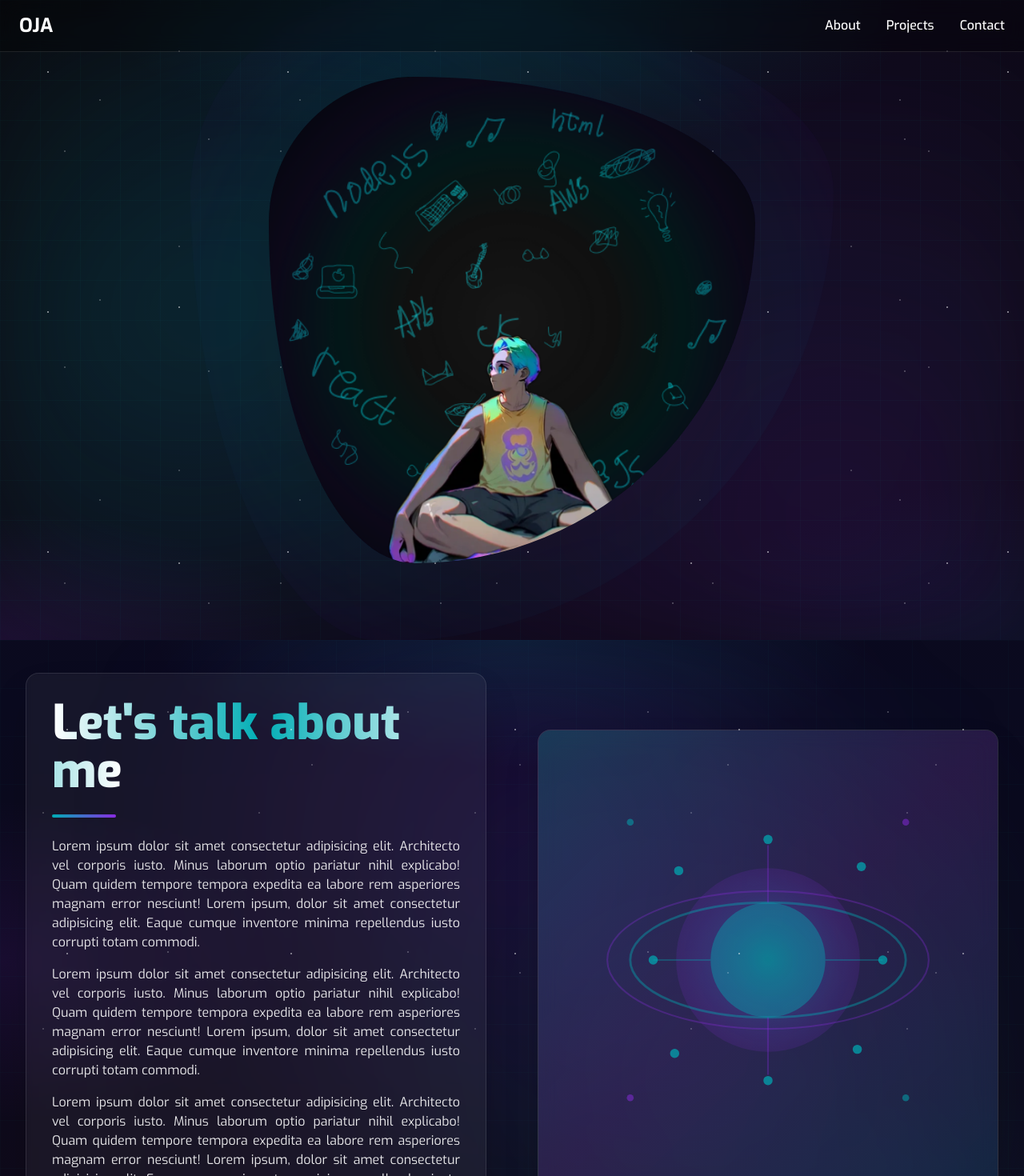
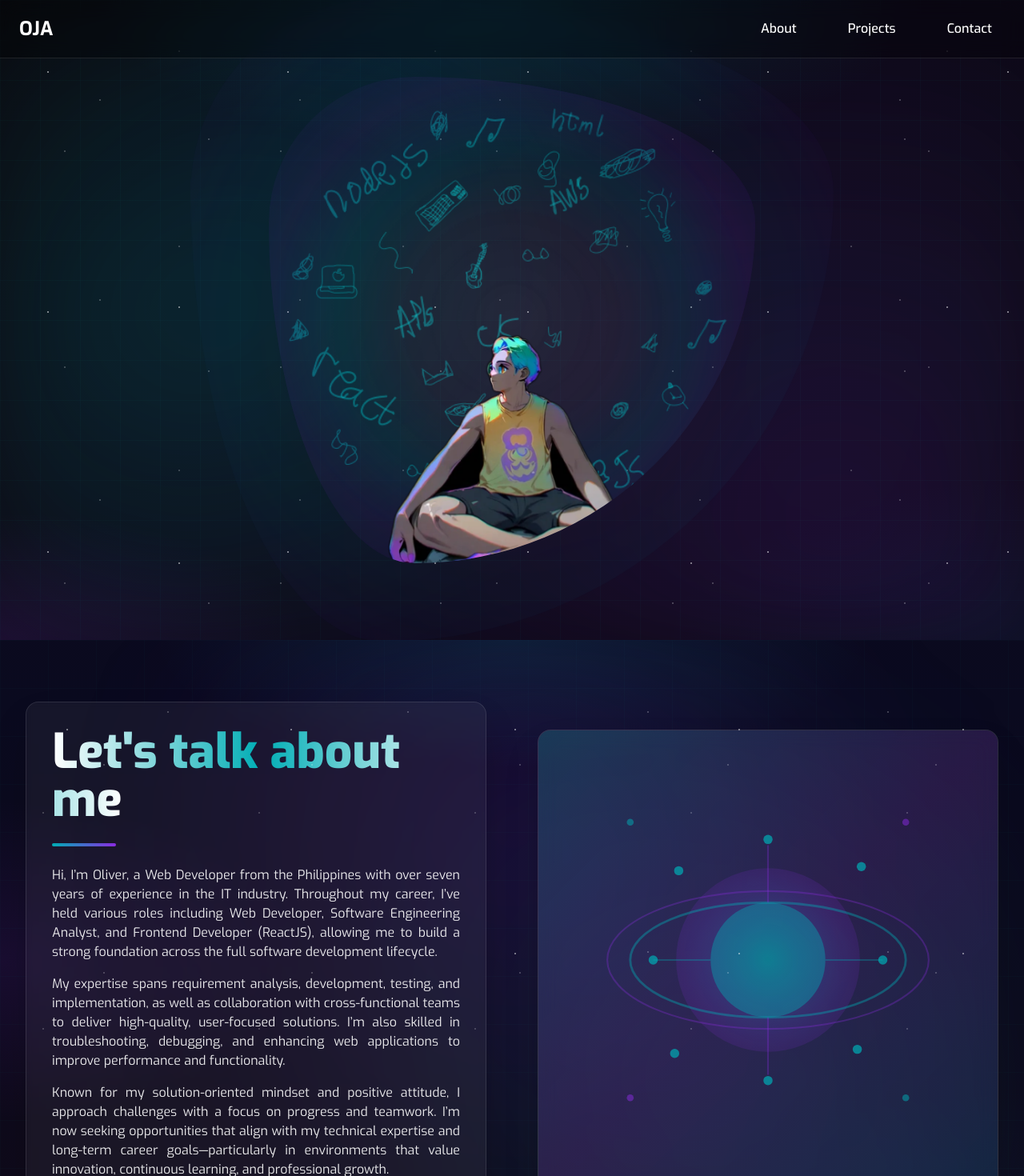
Before and after one commit to revilosemaj/just-start, a Next.js app: page / in a window 1280 px wide. Shown: the top 1470 px of the page at 80% size. Built offline with nearby package versions, Linux system fonts and the light colour scheme.

Commit message:
feat: added about content and improve page styles

```diff
--- a/app/globals.css
+++ b/app/globals.css
@@ -597,3 +597,48 @@ body {
     opacity: 0;
   }
 }
+
+/* Comic Bubble Animations */
+@keyframes bubblePop {
+  0% {
+    opacity: 0;
+    transform: scale(0.8) translateY(10px);
+  }
+  50% {
+    transform: scale(1.05) translateY(-2px);
+  }
+  100% {
+    opacity: 1;
+    transform: scale(1) translateY(0);
+  }
+}
+
+@keyframes bubbleFloat {
+  0%, 100% {
+    transform: translateY(0);
+  }
+  50% {
+    transform: translateY(-3px);
+  }
+}
+
+@keyframes wordPop {
+  0% {
+    opacity: 0;
+    transform: scale(0.5) translateY(5px);
+  }
+  100% {
+    opacity: 1;
+    transform: scale(1) translateY(0);
+  }
+}
+
+.comic-bubble {
+  animation: bubblePop 0.4s ease-out forwards,
+             bubbleFloat 3s ease-in-out infinite;
+  animation-delay: 0s, 0.4s;
+  box-shadow: 0 4px 20px rgba(0, 173, 181, 0.5),
+              0 0 40px rgba(0, 173, 181, 0.3),
+              0 0 60px rgba(138, 43, 226, 0.2),
+              inset 0 0 20px rgba(0, 173, 181, 0.1);
+}
--- a/app/page.tsx
+++ b/app/page.tsx
@@ -11,6 +11,37 @@ export default function Home() {
   );
   const [currentSlide, setCurrentSlide] = useState(0);
   const [isRocketLaunching, setIsRocketLaunching] = useState(false);
+  const [isHeroHovered, setIsHeroHovered] = useState(false);
+  const [visibleWords, setVisibleWords] = useState(0);
+
+  // Word-by-word animation effect
+  useEffect(() => {
+    if (isHeroHovered) {
+      setVisibleWords(0);
+      const words = ["Hi!", "I'm", "Oliver.", "How's", "it", "going!"];
+      const timeouts: NodeJS.Timeout[] = [];
+
+      // Reset and start animation
+      const initialTimeout = setTimeout(() => {
+        setVisibleWords(1); // Show first word immediately after a brief delay
+      }, 100);
+      timeouts.push(initialTimeout);
+
+      // Show remaining words sequentially
+      words.slice(1).forEach((_, index) => {
+        const timeout = setTimeout(() => {
+          setVisibleWords(index + 2); // +2 because index starts at 0 and we already showed word 1
+        }, 100 + (index + 1) * 200); // 200ms delay between each word
+        timeouts.push(timeout);
+      });
+
+      return () => {
+        timeouts.forEach((timeout) => clearTimeout(timeout));
+      };
+    } else {
+      setVisibleWords(0);
+    }
+  }, [isHeroHovered]);
 
   // Refs for each section
   const aboutRef = useRef<HTMLElement>(null);
@@ -112,21 +143,24 @@ export default function Home() {
           <div className="hidden md:flex items-center gap-6 lg:gap-8">
             <button
               onClick={() => scrollToSection("about")}
-              className="text-white hover:text-[#00ADB5] transition-colors font-medium text-sm lg:text-base"
+              className="group relative px-4 py-2 text-white transition-colors font-medium text-sm lg:text-base overflow-hidden"
             >
-              About
+              <span className="relative z-10">About</span>
+              <span className="absolute inset-0 bg-gradient-to-r from-[#00ADB5] to-[#8a2be2] opacity-0 group-hover:opacity-100 transition-opacity duration-300 rounded-lg" />
             </button>
             <button
               onClick={() => scrollToSection("projects")}
-              className="text-white hover:text-[#00ADB5] transition-colors font-medium text-sm lg:text-base"
+              className="group relative px-4 py-2 text-white transition-colors font-medium text-sm lg:text-base overflow-hidden"
             >
-              Projects
+              <span className="relative z-10">Projects</span>
+              <span className="absolute inset-0 bg-gradient-to-r from-[#00ADB5] to-[#8a2be2] opacity-0 group-hover:opacity-100 transition-opacity duration-300 rounded-lg" />
             </button>
             <button
               onClick={() => scrollToSection("contact")}
-              className="text-white hover:text-[#00ADB5] transition-colors font-medium text-sm lg:text-base"
+              className="group relative px-4 py-2 text-white transition-colors font-medium text-sm lg:text-base overflow-hidden"
             >
-              Contact
+              <span className="relative z-10">Contact</span>
+              <span className="absolute inset-0 bg-gradient-to-r from-[#00ADB5] to-[#8a2be2] opacity-0 group-hover:opacity-100 transition-opacity duration-300 rounded-lg" />
             </button>
           </div>
 
@@ -288,14 +322,56 @@ export default function Home() {
             </div>
           </div> */}
           <div className="aura-container w-full h-full flex justify-center items-center relative z-10 px-4">
-            <div className="relative w-full max-w-[20rem] sm:max-w-[28rem] md:max-w-[32rem] lg:max-w-[38rem] aspect-square flex justify-center items-center bg-[url(/doodles_bg.png)] bg-no-repeat bg-cover bg-black rounded-[30%_70%_70%_30%_/_30%_30%_70%_70%] overflow-hidden">
+            <div className="relative w-full max-w-[20rem] sm:max-w-[28rem] md:max-w-[32rem] lg:max-w-[38rem]">
+              <div
+                onMouseEnter={() => setIsHeroHovered(true)}
+                onMouseLeave={() => setIsHeroHovered(false)}
+                className="relative w-full aspect-square flex justify-center items-center bg-[url(/doodles_bg.png)] bg-no-repeat bg-cover rounded-[30%_70%_70%_30%_/_30%_30%_70%_70%] overflow-hidden cursor-pointer transition-all duration-300"
+              >
                 <Image
                   src="/hero_img.png"
                   width={550}
                   height={550}
                   alt="hero image"
-                className="rounded-[30%_70%_70%_30%_/_30%_30%_70%_70%] absolute bottom-[-1.4rem] z-10 w-full h-auto max-w-[90%] sm:max-w-[85%] md:max-w-[80%]"
+                  className={`rounded-[30%_70%_70%_30%_/_30%_30%_70%_70%] absolute bottom-[-1.4rem] z-10 w-full h-auto max-w-[90%] sm:max-w-[85%] md:max-w-[80%] transition-opacity duration-500 ${
+                    isHeroHovered ? "opacity-0" : "opacity-100"
+                  }`}
                 />
+                <Image
+                  src="/hero_img2.png"
+                  width={550}
+                  height={550}
+                  alt="hero image hover"
+                  className={`rounded-[30%_70%_70%_30%_/_30%_30%_70%_70%] absolute bottom-[-1.4rem] z-10 w-full h-auto max-w-[90%] sm:max-w-[85%] md:max-w-[80%] transition-opacity duration-500 ${
+                    isHeroHovered ? "opacity-100" : "opacity-0"
+                  }`}
+                />
+              </div>
+              {isHeroHovered && (
+                <div className="absolute top-[20%] left-[50%] -translate-x-1/2 sm:top-[25%] sm:left-[55%] sm:-translate-x-0 md:top-[30%] md:left-[30%] lg:top-[35%] lg:left-[35%] z-30 pointer-events-none w-[90%] max-w-[280px] sm:w-auto sm:max-w-none">
+                  <div className="comic-bubble hero-hover-text relative bg-gradient-to-br from-[#0a0a0f] via-[#0f0a1a] to-[#1a0033] backdrop-blur-md rounded-xl sm:rounded-2xl px-3 py-2 sm:px-4 sm:py-3 md:px-6 md:py-4 shadow-2xl border border-[#00ADB5] sm:border-2 w-full">
+                    <p className="text-sm sm:text-base md:text-lg lg:text-xl font-bold text-white flex flex-wrap items-center justify-center gap-1 sm:gap-1.5 md:gap-2 drop-shadow-[0_0_6px_rgba(0,173,181,0.8)] sm:drop-shadow-[0_0_8px_rgba(0,173,181,0.8)]">
+                      {["Hi!", "I'm", "Oliver.", "How's", "it", "going!"].map(
+                        (word, index) => (
+                          <span
+                            key={index}
+                            className={`inline-block transition-all duration-300 ${
+                              index < visibleWords
+                                ? "opacity-100 translate-y-0 scale-100"
+                                : "opacity-0 translate-y-2 scale-50"
+                            }`}
+                          >
+                            {word}
+                          </span>
+                        )
+                      )}
+                    </p>
+                    {/* Bubble tail pointing down-left toward head - responsive sizing */}
+                    <div className="absolute top-full left-[20%] sm:left-[25%] w-0 h-0 border-l-[8px] border-r-[8px] border-t-[14px] sm:border-l-[10px] sm:border-r-[10px] sm:border-t-[16px] md:border-l-[12px] md:border-r-[12px] md:border-t-[20px] border-l-transparent border-r-transparent border-t-[#00ADB5]"></div>
+                    <div className="absolute top-full left-[20%] sm:left-[25%] translate-y-[-2px] w-0 h-0 border-l-[6px] border-r-[6px] border-t-[12px] sm:border-l-[8px] sm:border-r-[8px] sm:border-t-[14px] md:border-l-[10px] md:border-r-[10px] md:border-t-[18px] border-l-transparent border-r-transparent border-t-[#0a0a0f]"></div>
+                  </div>
+                </div>
+              )}
             </div>
           </div>
         </section>
@@ -332,12 +408,12 @@ export default function Home() {
                     : "opacity-0 translate-y-6"
                 }`}
               >
-                Lorem ipsum dolor sit amet consectetur adipisicing elit.
-                Architecto vel corporis iusto. Minus laborum optio pariatur
-                nihil explicabo! Quam quidem tempore tempora expedita ea labore
-                rem asperiores magnam error nesciunt! Lorem ipsum, dolor sit
-                amet consectetur adipisicing elit. Eaque cumque inventore minima
-                repellendus iusto corrupti totam commodi.
+                Hi, I’m Oliver, a Web Developer from the Philippines with over
+                seven years of experience in the IT industry. Throughout my
+                career, I’ve held various roles including Web Developer,
+                Software Engineering Analyst, and Frontend Developer (ReactJS),
+                allowing me to build a strong foundation across the full
+                software development lifecycle.
               </p>
               <p
                 className={`mb-4 text-justify text-sm sm:text-base text-white/90 leading-relaxed transition-all duration-1000 delay-300 ${
@@ -346,12 +422,12 @@ export default function Home() {
                     : "opacity-0 translate-y-6"
                 }`}
               >
-                Lorem ipsum dolor sit amet consectetur adipisicing elit.
-                Architecto vel corporis iusto. Minus laborum optio pariatur
-                nihil explicabo! Quam quidem tempore tempora expedita ea labore
-                rem asperiores magnam error nesciunt! Lorem ipsum, dolor sit
-                amet consectetur adipisicing elit. Eaque cumque inventore minima
-                repellendus iusto corrupti totam commodi.
+                My expertise spans requirement analysis, development, testing,
+                and implementation, as well as collaboration with
+                cross-functional teams to deliver high-quality, user-focused
+                solutions. I’m also skilled in troubleshooting, debugging, and
+                enhancing web applications to improve performance and
+                functionality.
               </p>
               <p
                 className={`mb-4 text-justify text-sm sm:text-base text-white/90 leading-relaxed transition-all duration-1000 delay-400 ${
@@ -360,12 +436,11 @@ export default function Home() {
                     : "opacity-0 translate-y-6"
                 }`}
               >
-                Lorem ipsum dolor sit amet consectetur adipisicing elit.
-                Architecto vel corporis iusto. Minus laborum optio pariatur
-                nihil explicabo! Quam quidem tempore tempora expedita ea labore
-                rem asperiores magnam error nesciunt! Lorem ipsum, dolor sit
-                amet consectetur adipisicing elit. Eaque cumque inventore minima
-                repellendus iusto corrupti totam commodi.
+                Known for my solution-oriented mindset and positive attitude, I
+                approach challenges with a focus on progress and teamwork. I’m
+                now seeking opportunities that align with my technical expertise
+                and long-term career goals—particularly in environments that
+                value innovation, continuous learning, and professional growth.
               </p>
             </div>
           </div>
@@ -1155,8 +1230,9 @@ export default function Home() {
           </div>
         </section>
       </main>
-      <footer className="w-full border-t-1 border-[#00ADB5]">
-        <div className="w-full min-h-16 sm:h-20 flex justify-center items-center bg-black text-white px-4">
+
+      <footer className="w-full border-t-1 border-[#00ADB5] cosmic-bg-contact">
+        <div className="w-full min-h-16 sm:h-20 flex justify-center items-center text-white px-4">
           <p className="text-sm sm:text-base text-center">All right reserved</p>
         </div>
       </footer>
```
Also changed, not shown: public/doodles_bg.png, public/hero_img2.png (added). Lines whose indentation alone changed are shown as unchanged.
